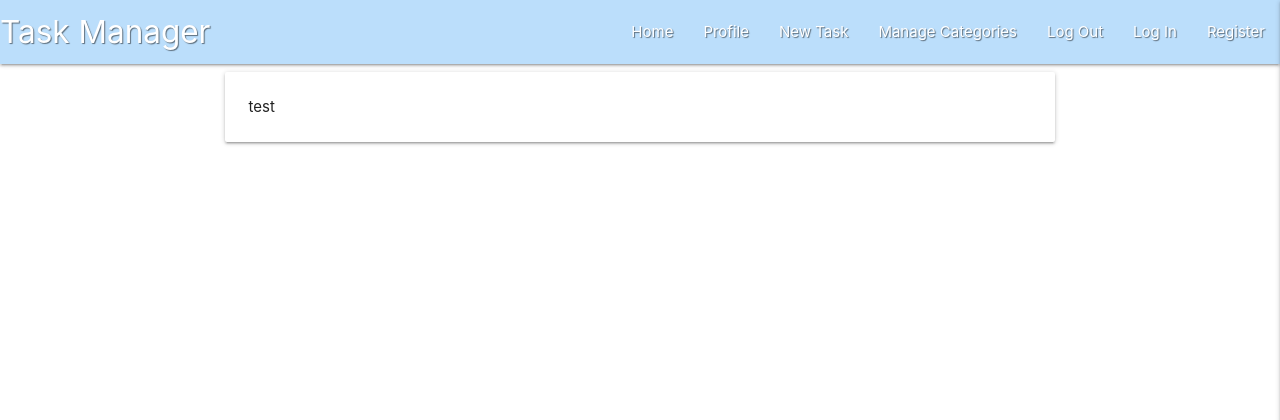
After one commit to Telesia/task-manager, a Flask app: page /registration in a window 1280 px wide. The commit adds this page. Shown: the top 420 px of the page. Run offline with Flask 2, Linux system fonts and the light colour scheme; some libraries are stand-ins or nearby versions.

Commit message:
Add register template

```diff
--- a/app.py
+++ b/app.py
@@ -4,6 +4,7 @@ from flask import (
     redirect, request, session, url_for)
 from flask_pymongo import PyMongo
 from bson.objectid import ObjectId
+from werkzeug.security import generate_password_hash, check_password_hash
 if os.path.exists("env.py"):
     import env
 
@@ -24,7 +25,12 @@ def get_tasks():
     return render_template("tasks.html", tasks=tasks)
 
 
+@app.route("/registration", methods=["GET", "POST"])
+def register():
+    return render_template("register.html")
+
+
 if __name__ == "__main__":
-    app.run(host=os.environ.get("IP"),
-            port=int(os.environ.get("PORT")),
-            debug=True)
+        app.run(host=os.environ.get("IP"),
+        port=int(os.environ.get("PORT")),
+        debug=True)
--- a/templates/base.html
+++ b/templates/base.html
@@ -24,7 +24,7 @@
                 <li><a href="#">Manage Categories</a></li>
                 <li><a href="#">Log Out</a></li>
                 <li><a href="#">Log In</a></li>
-                <li><a href="#">Register</a></li>
+                <li><a href="{{ url_for('register') }}">Register</a></li><!--The 'register' relates to the function name in our @app in app.py-->
 
             </ul>
             </div>
@@ -38,11 +38,11 @@
             <li><a href="#">Manage Categories</a></li>
             <li><a href="#">Log Out</a></li>
             <li><a href="#">Log In</a></li>
-            <li><a href="#">Register</a></li>
+            <li><a href="{{ url_for('register') }}">Register</a></li>
         </ul>
     </header>
 <body>
-    <h1>I'm in the base template!</h1>
+
     {% block content %}
     {% endblock %}
 
--- /dev/null
+++ b/templates/register.html
@@ -0,0 +1,12 @@
+{% extends "base.html" %}
+{% block content %}
+
+  <div class="row">
+    <form class="col s12 m8 offset-m2"> <!--the formatting here is for desktop and the offset will centre the card with 2 spaces either side left on the screen of the 12 block grid-->
+      <div class="card-panel">
+        <span>test</span>
+      </div>
+    </form>
+  </div>
+
+  {% endblock %}
```
